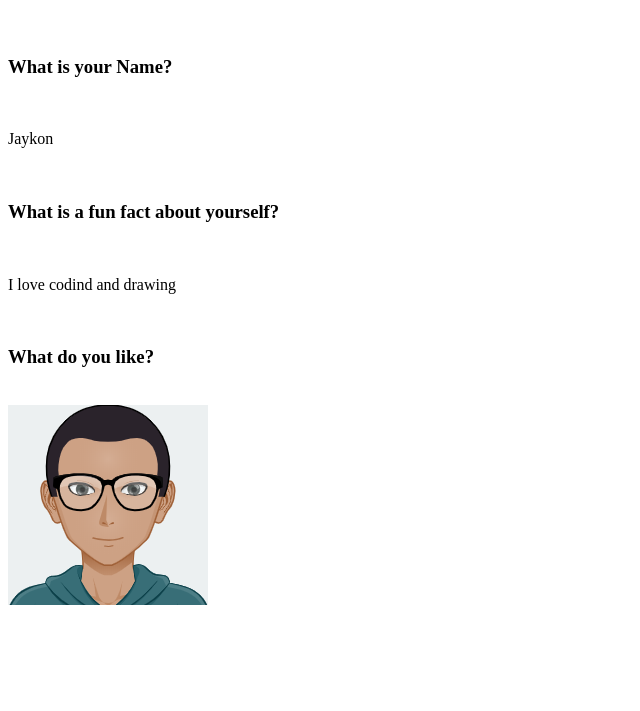
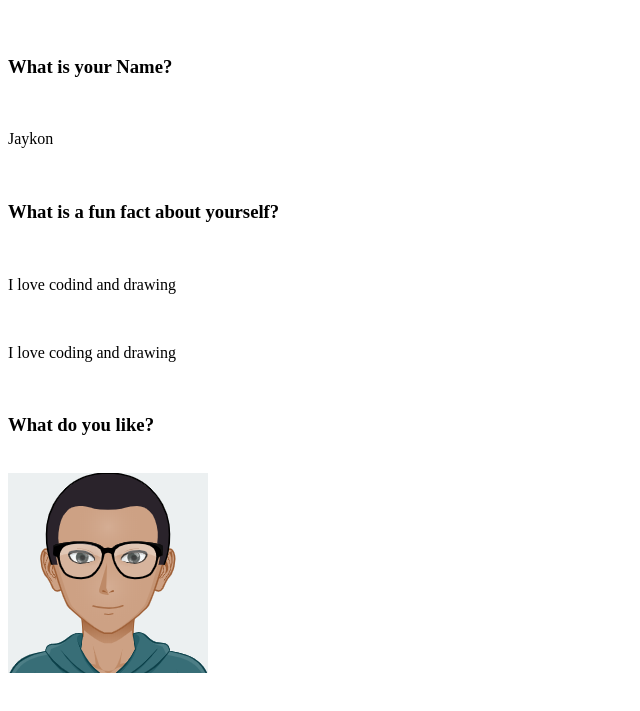
Before and after one commit to j-kon/CSC_413_Lab1, a plain HTML site: page index.html in a window 1280 px wide. Shown: the part 61-772 px from the top of the page, without its empty margins (0-640 px from the left). Drawn offline with Linux system fonts and the light colour scheme.

Commit message:
code edit

```diff
--- a/index.html
+++ b/index.html
@@ -9,6 +9,7 @@
 	<p>Jaykon</p><br>
 	<h3>What is a fun fact about yourself?</h3><br>
 	<p>I love codind and drawing</p><br>
+	<p>I love coding and drawing</p><br>
 	<h3>What do you like?</h3><br>
 	<img src="jay.png">
 </body>
```
